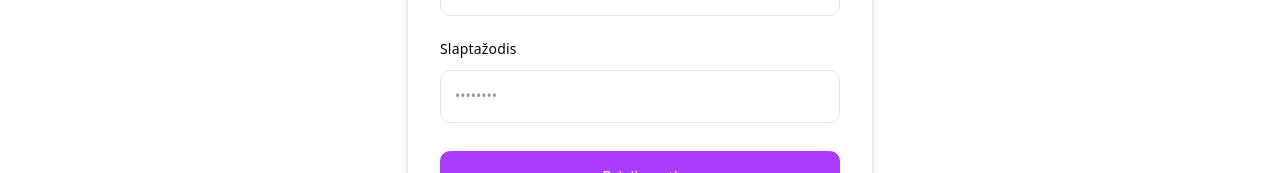
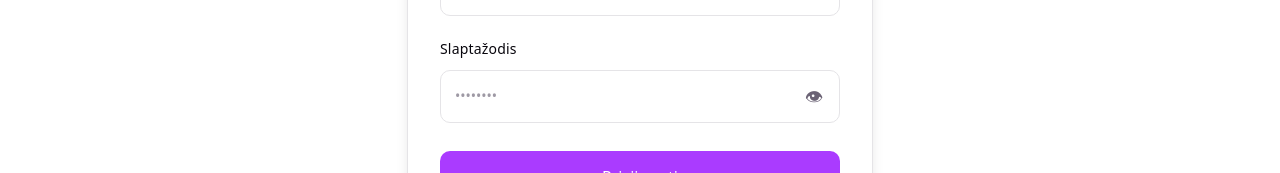
Before and after one commit to mariusbrazas78-bit/NaujaRepositorija, a React (Vite) app: page / in a window 1280 px wide. Shown: the part 397-570 px from the top of the page. Built offline with nearby package versions, Linux system fonts and the light colour scheme.

Commit message:
ikona rodyti slaptazodi

```diff
--- a/src/App.css
+++ b/src/App.css
@@ -152,6 +152,44 @@
   outline-offset: 3px;
 }
 
+.password-input-wrap {
+  position: relative;
+  display: flex;
+  align-items: center;
+}
+
+.password-input-wrap input {
+  width: 100%;
+  padding-right: 48px;
+}
+
+.password-visibility-toggle {
+  position: absolute;
+  right: 10px;
+  display: inline-flex;
+  align-items: center;
+  justify-content: center;
+  width: 32px;
+  height: 32px;
+  padding: 0;
+  border: 0;
+  border-radius: 6px;
+  background: transparent;
+  color: var(--text);
+  font: inherit;
+  font-size: 18px;
+  cursor: pointer;
+}
+
+.password-visibility-toggle:hover {
+  color: var(--accent);
+}
+
+.password-visibility-toggle:focus-visible {
+  outline: 2px solid var(--accent);
+  outline-offset: 1px;
+}
+
 .login-forgot-password {
   align-self: center;
   margin-top: -8px;
--- a/src/App.jsx
+++ b/src/App.jsx
@@ -15,6 +15,7 @@ function App() {
   const [activePage, setActivePage] = useState("home");
   const [email, setEmail] = useState("");
   const [password, setPassword] = useState("");
+  const [isPasswordVisible, setIsPasswordVisible] = useState(false);
   const [isLoggedIn, setIsLoggedIn] = useState(false);
   const [loginError, setLoginError] = useState("");
 
@@ -115,8 +116,9 @@ function App() {
 
                     <label className="login-field">
                       <span>Slaptažodis</span>
+                      <span className="password-input-wrap">
                         <input
-                        type="password"
+                          type={isPasswordVisible ? "text" : "password"}
                           name="password"
                           autoComplete="current-password"
                           placeholder="••••••••"
@@ -124,6 +126,16 @@ function App() {
                           onChange={(event) => setPassword(event.target.value)}
                           required
                         />
+                        <button
+                          type="button"
+                          className="password-visibility-toggle"
+                          onClick={() => setIsPasswordVisible((visible) => !visible)}
+                          aria-label={isPasswordVisible ? "Slėpti slaptažodį" : "Rodyti slaptažodį"}
+                          aria-pressed={isPasswordVisible}
+                        >
+                          👁
+                        </button>
+                      </span>
                     </label>
 
                     <button type="submit" className="login-submit">
```
Lines whose indentation alone changed are shown as unchanged.
